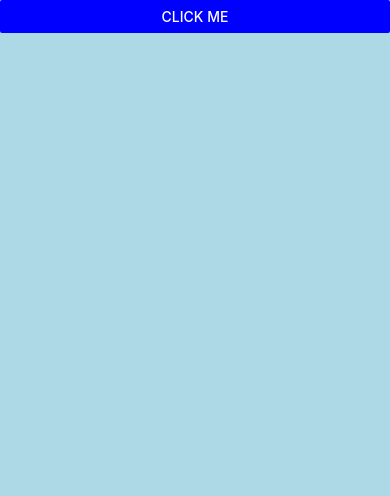
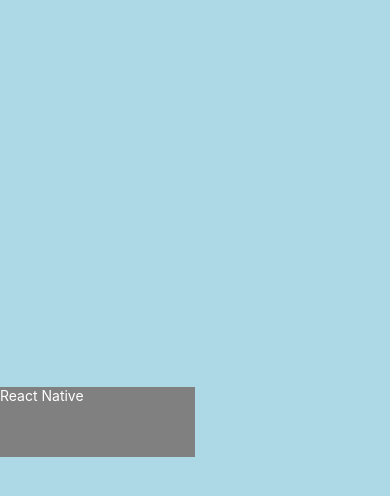
Before and after one commit to adityasid/DoneWithIt, a React Native app: screen / in a window 390 px wide. Shown: the top 496 px of the page. Built offline with nearby package versions, Linux system fonts and the light colour scheme.

Commit message:
learn about dimensions

```diff
--- a/App.js
+++ b/App.js
@@ -1,23 +1,30 @@
 import { StatusBar } from 'expo-status-bar';
 import React from 'react';
-import { StyleSheet, Text, View, SafeAreaView, Platform, Button, Alert } from 'react-native';
+import {
+  StyleSheet,
+  Text,
+  View,
+  SafeAreaView,
+  Platform,
+  Dimensions
+} from 'react-native';
 
 export default function App() {
 
-  const handlePress = () => { console.log("Text Pressed") }
+  console.log(Dimensions.get("screen"));
 
   return (
     <SafeAreaView style={[styles.container, containerStyle]}>
-      <Button
-        title="Click Me"
-        color="blue"
-        onPress={
-          () =>
-            Alert.prompt("My title", "My message", (text) => console.log(text))
-        }
-      />
+      <View
+        style={{
+          backgroundColor: 'gray',
+          width: '50%',
+          height: 70,
 
-      {/* <StatusBar style="auto" /> */}
+        }}
+      >
+        <Text style={{ color: 'white' }}>React Native</Text>
+      </View>
     </SafeAreaView>
   );
 }
@@ -29,6 +36,8 @@ const styles = StyleSheet.create({
     flex: 1,
     backgroundColor: 'white',
     paddingTop: Platform.OS === "android" ? StatusBar.currentHeight : 0,
+    // alignItems: 'center',
+    justifyContent: 'center'
   },
   fontColor: {
     color: 'white'
```
